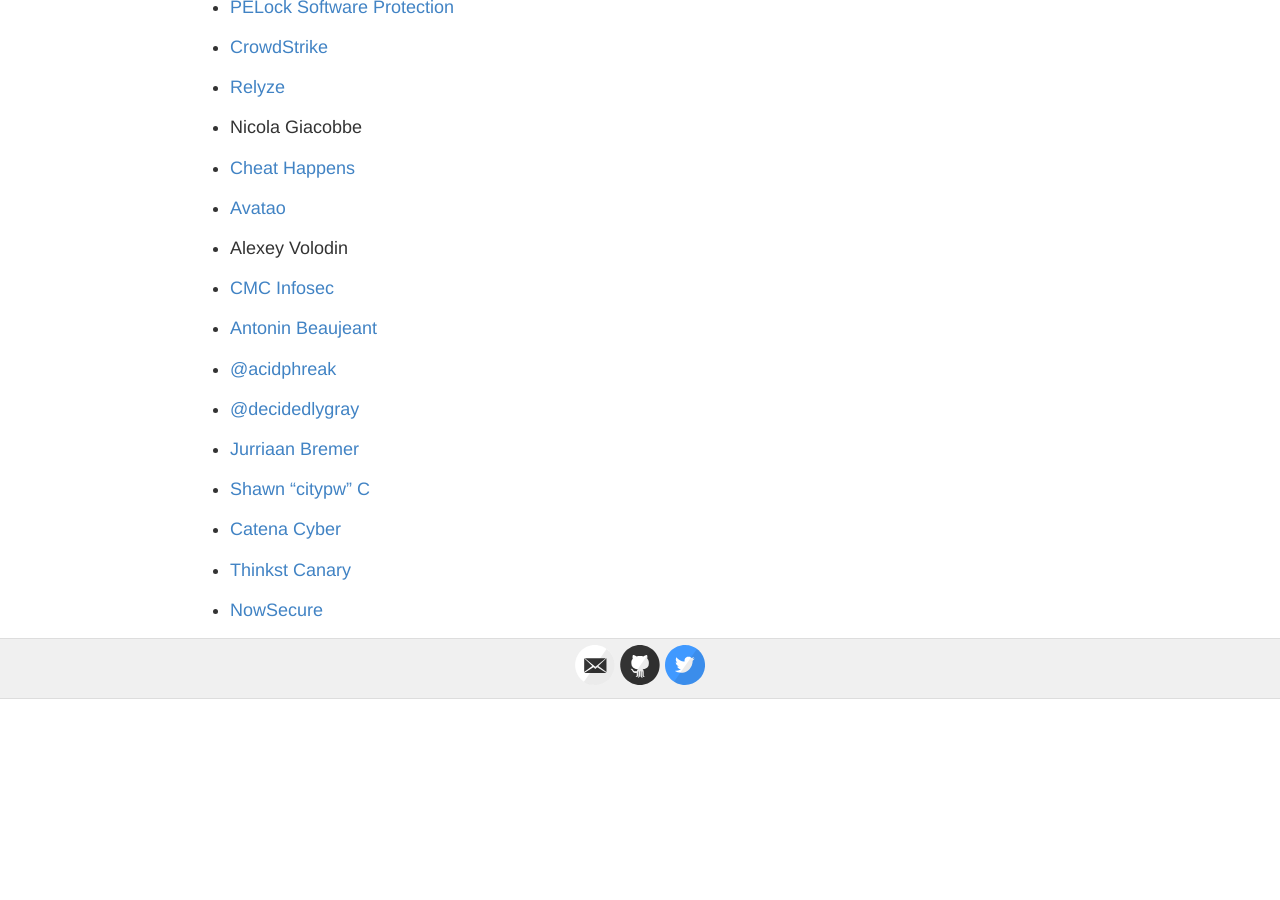
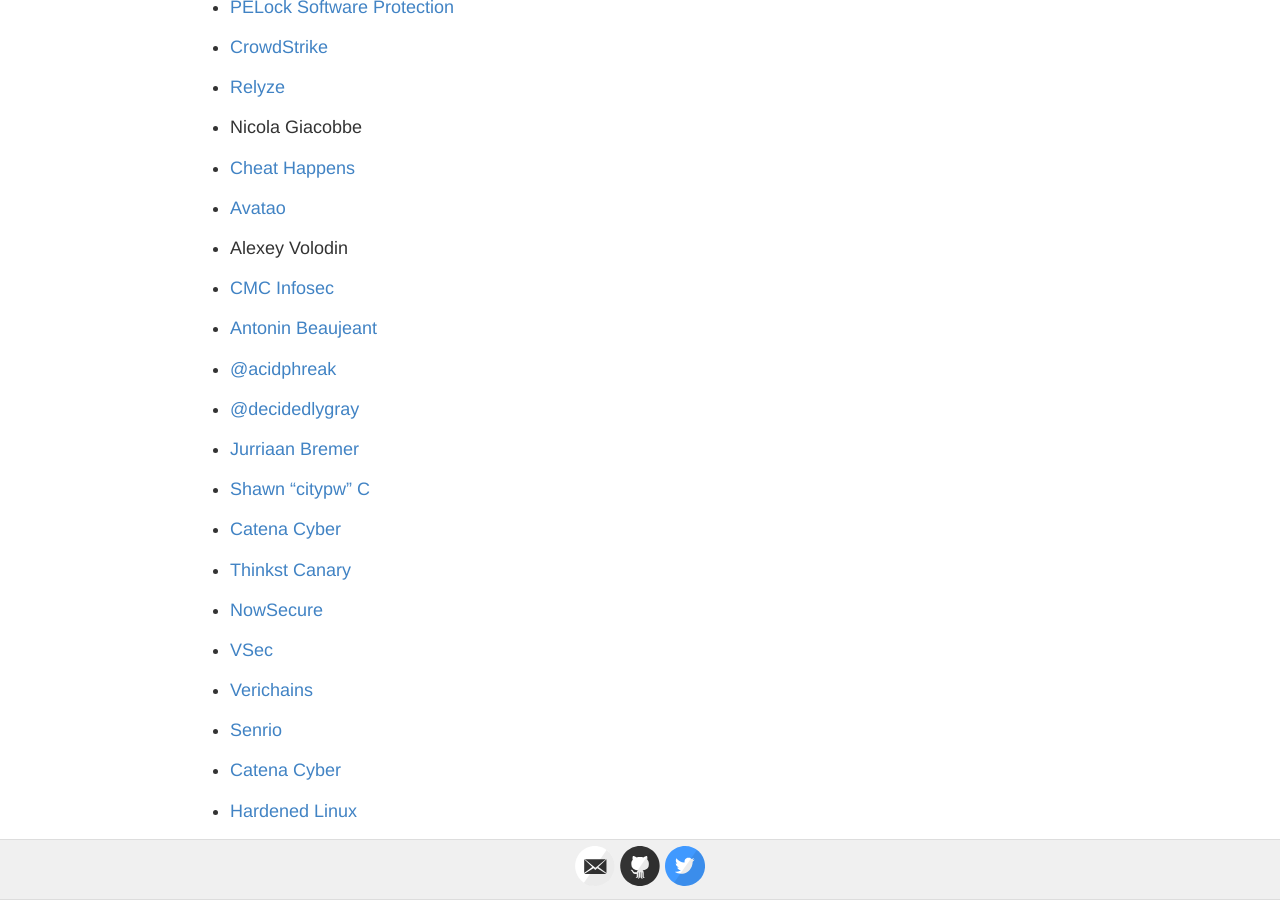
Before and after one commit to capstone-engine/capstone-engine.github.io, a Jekyll site: the page built from donate.md, in a window 1280 px wide and 900 px high, scrolled down 1066 px. Built offline with Jekyll 4.4.1, drawn with Linux system fonts in a browser that asks for light colours; before the commit the page ends 1765 px from its top, so only the background shows below that.

Commit message:
donation

```diff
--- a/donate.md
+++ b/donate.md
@@ -77,3 +77,13 @@
 - [Thinkst Canary](https://canary.tools)
 
 - [NowSecure](https://www.nowsecure.com)
+
+- [VSec](https://www.vsec.com.vn/en/)
+
+- [Verichains](https://www.verichains.io)
+
+- [Senrio](https://senrio.com)
+
+- [Catena Cyber](https://catenacyber.fr)
+
+- [Hardened Linux](https://github.com/hardenedlinux)
```
